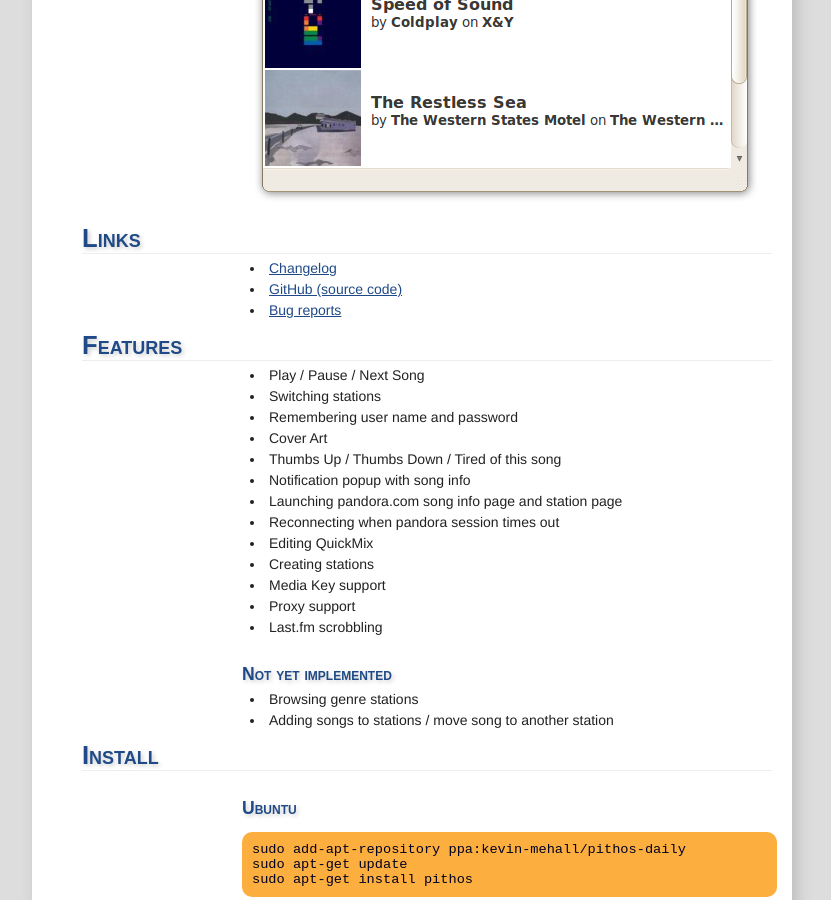
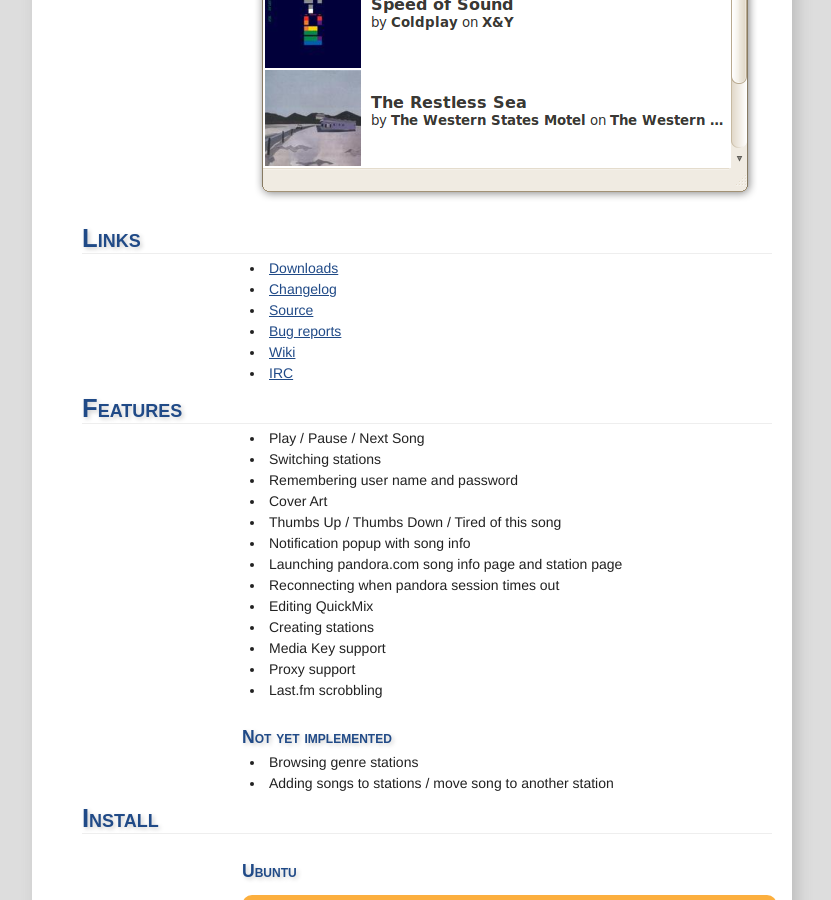
Before and after one commit to pithos/pithos.github.io, a Jekyll site: the page built from index.md, in a window 1280 px wide and 900 px high, scrolled down 559 px. Shown: the whole window, without its empty margins (228-1059 px from the left). Built offline with Jekyll 4.4.1, drawn with Linux system fonts in a browser that asks for light colours.

Commit message:
Update index.md

```diff
--- a/index.md
+++ b/index.md
@@ -13,9 +13,12 @@ keys, notifications, and the sound menu.
 
 ## Links
 
+- [Downloads](https://github.com/pithos/pithos/releases)
 - [Changelog](changelog.html)
-- [GitHub (source code)](https://github.com/pithos/pithos)
+- [Source](https://github.com/pithos/pithos)
 - [Bug reports](https://github.com/pithos/pithos/issues)
+- [Wiki](https://github.com/pithos/pithos/wiki)
+- [IRC](ircs://chat.freenode.net/pithos)
 
 ## Features
 
```
